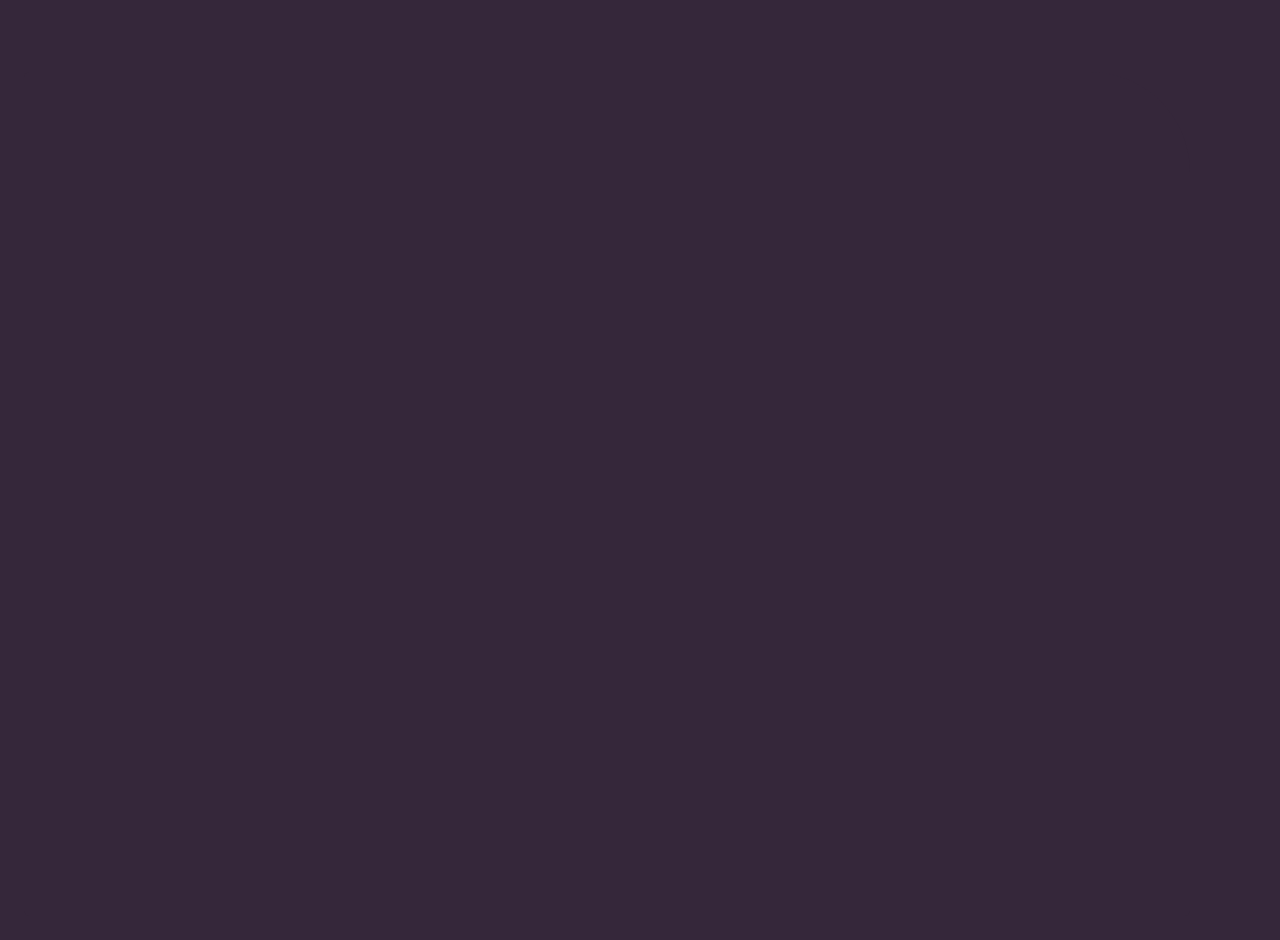
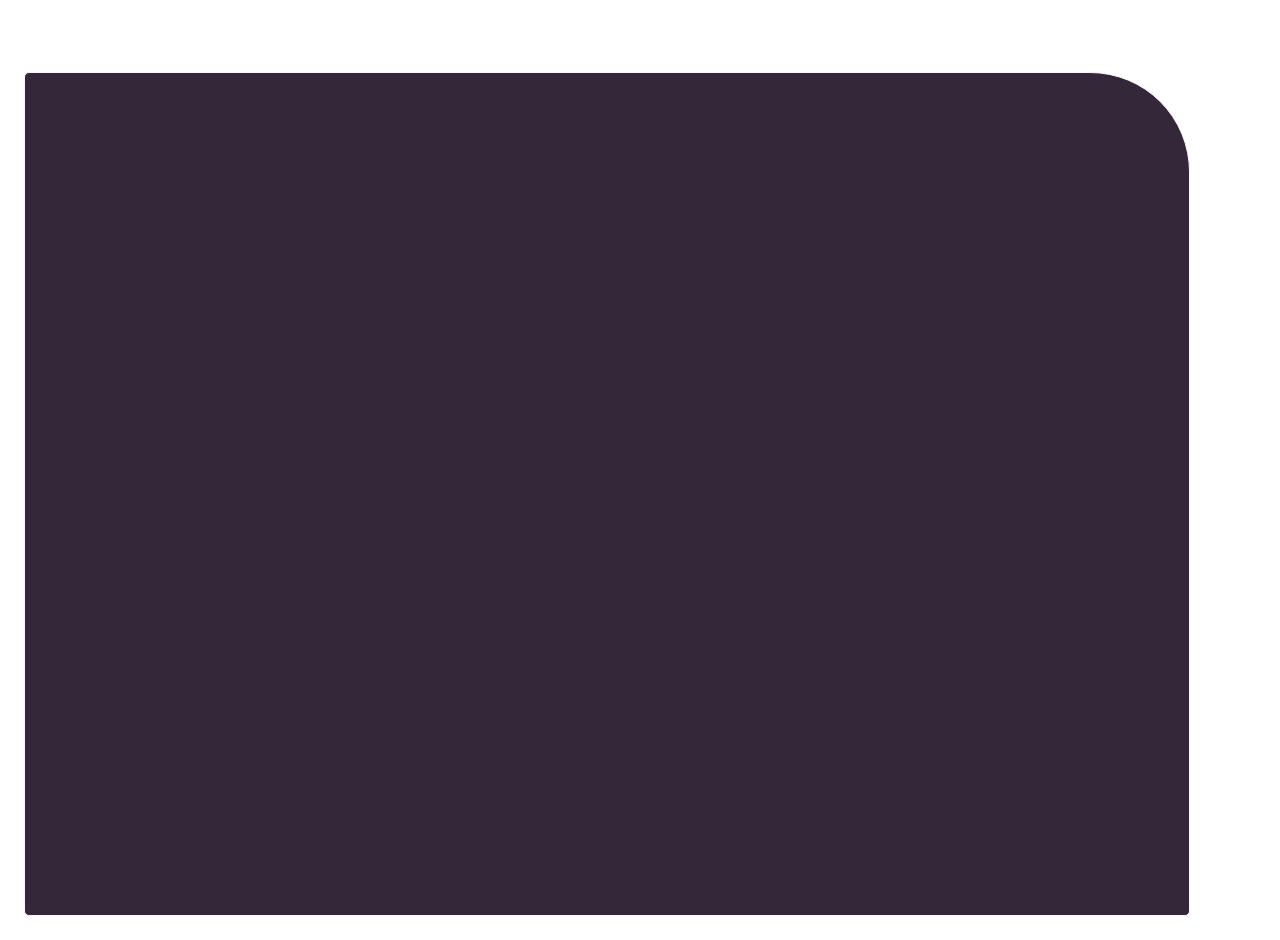
Before and after one commit to FatihYalcin42/PollApp, an Angular app: page /create-survey in a window 1280 px wide. Built offline with nearby package versions, Linux system fonts and the light colour scheme; a web font is replaced by a local one.

Commit message:
fix: set create-survey page background to white outside the canvas

```diff
--- a/src/app/pages/create-survey/create-survey-page.scss
+++ b/src/app/pages/create-survey/create-survey-page.scss
@@ -1,13 +1,14 @@
 :host {
   display: block;
   min-height: 100dvh;
+  background: #ffffff;
 }
 
 .create-survey-page {
   min-height: 100dvh;
   padding-top: 72px;
   padding-left: 109px;
-  background: var(--color-bg);
+  background: #ffffff;
   overflow-x: auto;
 }
 
@@ -15,10 +16,12 @@
   width: 1166px;
   height: 844px;
   opacity: 1;
+  box-sizing: border-box;
   display: flex;
   flex-direction: column;
   gap: 48px;
   padding: 40px 54px;
+  border: 1px solid #faf5fe;
   border-top-left-radius: 5px;
   border-top-right-radius: 100px;
   border-bottom-right-radius: 5px;
```
